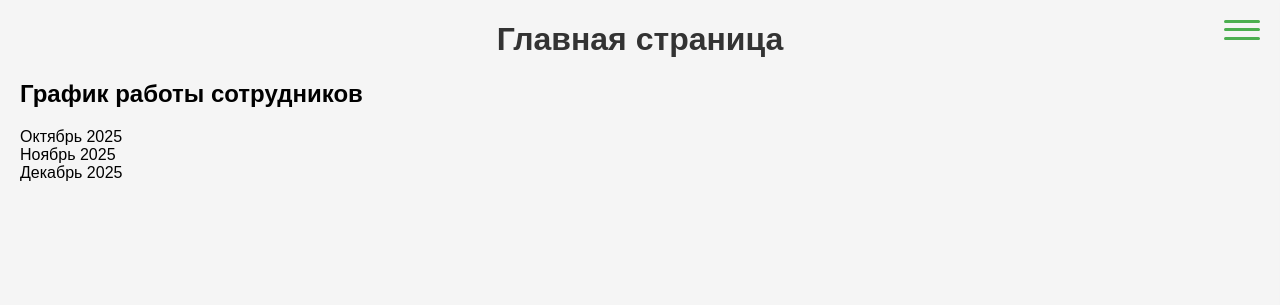
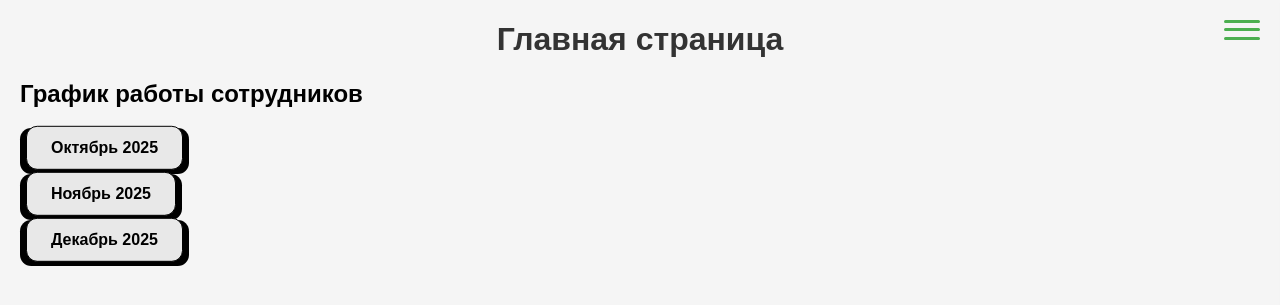
Before and after one commit to PyRusAdmin/Formation-work-schedule, a FastAPI app: page / in a window 1280 px wide. Shown: the top 305 px of the page. Run offline with FastAPI, Linux system fonts and the light colour scheme.

Commit message:
Формирование календаря

```diff
--- a/templates/index.html
+++ b/templates/index.html
@@ -4,6 +4,44 @@
     <meta charset="UTF-8">
     <title>Главная страница</title>
     <link rel="stylesheet" href="/static/css/style.css">
+
+    <style>
+        button {
+        /* Variables */
+            --button_radius: 0.70em;
+            --button_color: #e8e8e8;
+            --button_outline_color: #000000;
+            font-size: 16px;
+            font-weight: bold;
+            border: none;
+            cursor: pointer;
+            border-radius: var(--button_radius);
+            background: var(--button_outline_color);
+        }
+
+        .button_top {
+            display: block;
+            box-sizing: border-box;
+            border: 1px solid var(--button_outline_color);
+            border-radius: var(--button_radius);
+            padding: 0.75em 1.5em;
+            background: var(--button_color);
+            color: var(--button_outline_color);
+            transform: translateY(-0.2em);
+            transition: transform 0.1s ease;
+        }
+
+        button:hover .button_top {
+        /* Pull the button upwards when hovered */
+            transform: translateY(-0.33em);
+        }
+
+        button:active .button_top {
+        /* Push the button downwards when pressed */
+            transform: translateY(0);
+        }
+    </style>
+
 </head>
 <body>
 
@@ -16,15 +54,29 @@
         <li><a href="/entering_vacations" class="menu-item">Ввод отпусков</a></li>
         <li><a href="/list_employees" class="menu-item">Список сотрудников</a></li>
         <li><a href="/report_card" class="menu-item">График выходов</a></li>
+        <li><a href="/choosing_month" class="menu-item">Календарь на 2025 год</a></li>
     </ul>
 </div>
 
 <h1>Главная страница</h1>
 
 <h2>График работы сотрудников</h2>
-Октябрь 2025<br>
-Ноябрь 2025<br>
-Декабрь 2025<br>
+<!--Октябрь 2025<br>-->
+<!--Ноябрь 2025<br>-->
+<!--Декабрь 2025<br>-->
+
+
+<button>
+    <span class="button_top"> Октябрь 2025 </span>
+</button>
+<br>
+<button>
+    <span class="button_top"> Ноябрь 2025 </span>
+</button>
+<br>
+<button>
+    <span class="button_top"> Декабрь 2025 </span>
+</button>
 
 </body>
 </html>
--- a/templates/report_card.html
+++ b/templates/report_card.html
@@ -40,6 +40,8 @@
             background: #f9fafb;
             z-index: 10;
         }
+
+
     </style>
 </head>
 
```
Also changed, not shown: templates/choosing_month.html (line endings or trailing spaces).
